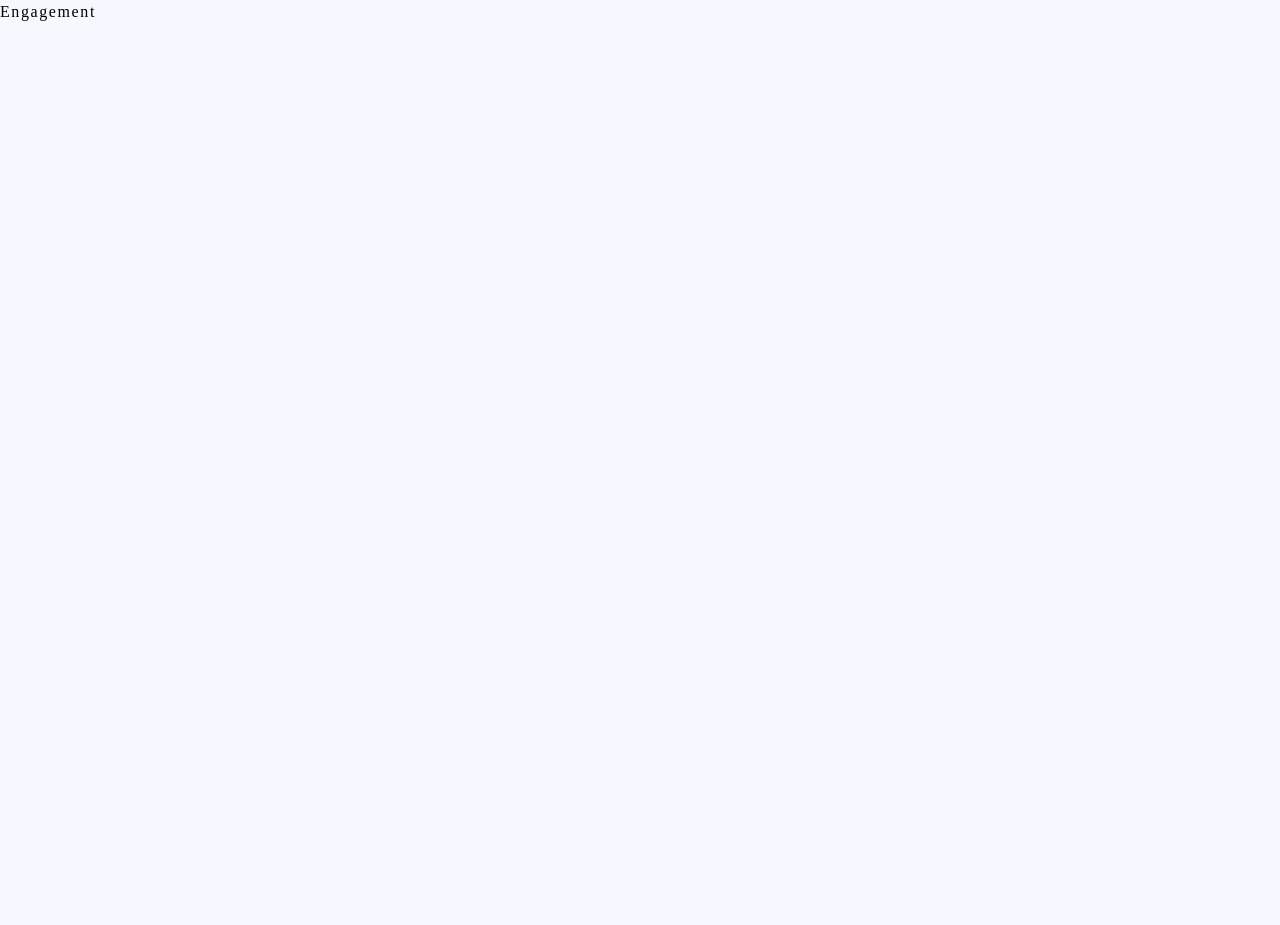
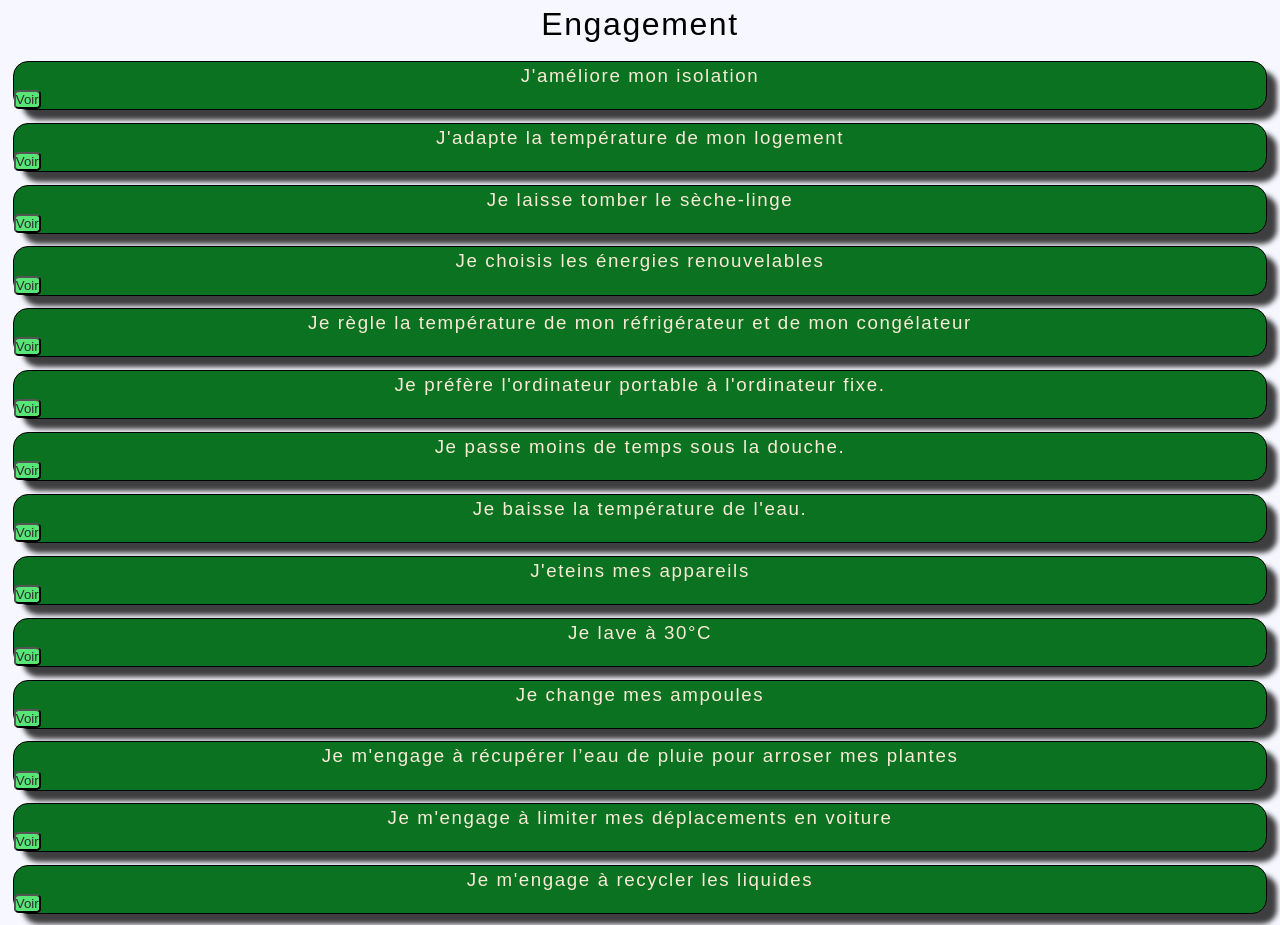
Before and after one commit to EtienneApi/A5thon-1, a React (Vite) app in the folder frontend/: page /engagement in a window 1280 px wide. Shown: the top 925 px of the page. Before the commit the page ends 800 px from the top, so only its background shows below. Built offline with nearby package versions, Linux system fonts and the light colour scheme.

Commit message:
ajout de cards, btn, css

```diff
--- /dev/null
+++ b/frontend/src/CSS/engagement.css
@@ -0,0 +1,26 @@
+.cards {
+    display:block;
+    background-color: #0B7222;
+    flex: 1 1;
+    border: 1px solid black;
+    border-radius: 15px;
+    margin: 1%;
+    box-shadow: 10px 10px 5px 0px rgb(0 0 0 / 75%);
+
+}
+h2, h3{
+    text-align: center;
+    color: antiquewhite;
+}
+h1{
+    text-align: center;
+}
+.btn-green{
+    border-radius: 20%;
+    background-color: #57e576;
+    color: rgb(45, 44, 44);
+}
+.btn{
+    display: flex;
+    align-items: center;
+}
--- /dev/null
+++ b/frontend/src/Data/engagementData.js
@@ -0,0 +1,151 @@
+// Data for the engagement page !
+
+const engagementData = [
+  {
+    id: 1,
+    text: "J'améliore mon isolation",
+    likes: 132,
+    engage: false,
+    category: "Facile",
+    explication:
+      "En veillant à bien fermer portes et fenêtres et à optimiser votre isolation thermique, vous réduirez drastiquement les deperditions de chaleurs.",
+  },
+  {
+    id: 2,
+    text: "J'adapte la température de mon logement",
+    likes: 589,
+    engage: false,
+    category: "Facile",
+    explication:
+      "Ne surchauffez pas trop en hiver et réduisez au maximum l'air conditionné en été pour économiser l'électricité. Parfois il suffit de mettre un pull de plus ou de l'enlever suivant la saison pour se entir bien. Que ce soit en hiver ou en été, on a souvent tendance à en faire trop. Inutile de mettre le chauffage à fond dans votre chambre sachant que la température idéale se situe vers 17°C. En hiver, baisser la température de votre chauffage de 1°C et vous pourrez déjà constater la différence sur votre facture. En été, c’est la même chose. Si vous utilisez une climatisation, ne mettez pas trop froid. En plus de risquer d’attraper un rhume si vous sortez pendant la canicule après être resté dans une maison fraîche, votre facture sera aussi salée qu’en hiver. Et pour éviter les déperditions de chaleur, n’oubliez pas de baissez les volets.",
+  },
+  {
+    id: 3,
+    text: "Je laisse tomber le sèche-linge",
+    likes: 2865,
+    engage: false,
+    category: "Facile",
+    explication:
+      "Etendez votre linge dehors si vous le pouvez, plutôt que d'utiliser l'énergie mécanique pour un même résultat. Le vent et le soleil sont gratuit et n'émettent pas de CO2.",
+  },
+  {
+    id: 4,
+    text: "Je choisis les énergies renouvelables",
+    likes: 101,
+    engage: false,
+    category: "Facile",
+    explication:
+      "Dans la mesure du possible, optez pour un fournisseur d'électricité ou de gaz qui privilégie les énergies renouvelables.",
+  },
+  {
+    id: 5,
+    text: "Je règle la température de mon réfrigérateur et de mon congélateur",
+    likes: 7,
+    engage: false,
+    category: "Facile",
+    explication:
+      "Je ne règle pas mes appareils plus froids qu'il ne faut. J'économise de l'energie en conservant un réfrigérateur entre 2 et 4°C et votre congélateur à -18°C.",
+  },
+  {
+    id: 6,
+    text: "Je préfère l'ordinateur portable à l'ordinateur fixe.",
+    likes: 6,
+    engage: false,
+    category: "Facile",
+    explication:
+      "Un ordinateur fixe utilise plus d'énergie qu'un portable. Optez pour le moins énergivore si possible",
+  },
+  {
+    id: 7,
+    text: "Je passe moins de temps sous la douche.",
+    likes: 6,
+    engage: false,
+    category: "Facile",
+    explication:
+      "En passant de huit à quatre minutes de douche quotidienne, vous économisez plpus de 350 kg de CO2 par an",
+  },
+  {
+    id: 8,
+    text: "Je baisse la température de l'eau.",
+    likes: 85,
+    engage: false,
+    category: "Facile",
+    explication:
+      "Installez un mitigeur pour réduire le débit d'eau et baissez la température générale de l'eau chaude pour faire de belles économies",
+  },
+  {
+    id: 9,
+    text: "J'eteins mes appareils",
+    likes: 1268,
+    engage: false,
+    category: "Facile",
+    explication:
+      "Eteignez vos appareils dès que vous ne les utilisez pas et ne les laissez pas en veille, ce qui utilise encore beaucoup d'energie.",
+  },
+  {
+    id: 10,
+    text: "Je lave à 30°C",
+    likes: 12502,
+    engage: false,
+    category: "Facile",
+    explication:
+      "Lavez votre linge à 30°C plutôt qu'à 40°C et faites 38% d'économie d'énergie. A 20°C, vous économisez 62% d'énergie. Les Anglais ont calculé qu'à raison de 4 machines par semaine par foyer, si tout le Royaume-Unis passait de 40°C à 30°C cela reviendrait à mettre 400 000 voitures à l'arrêt.",
+  },
+  {
+    id: 11,
+    text: "Je change mes ampoules",
+    likes: 150000,
+    engage: false,
+    category: "Facile",
+    explication:
+      "Les ampoules LED peuvent vous faire économiser jusqu'à 85% d'énergie. Elles ont une durée de vie 25 fois supérieure aux ampoules classiques et coûtent finalement moins cher.",
+  },
+
+  {
+    id: 17,
+    text: "Je m'engage à récupérer l’eau de pluie pour arroser mes plantes  ",
+    likes: 97,
+    engage: false,
+    category: "Expert",
+    explication:
+      "De plus en plus de Français adoptent des récupérateurs de eaux de pluie. Pourquoi ? Environ 45% de l’eau utilisée au quotidien ne doit pas forcément être potable (arroser les plantes, laver la voiture…). Avec un récupérateur, vous pourrez utiliser cette eau propre pour ces tâches-là. Et sans débourser un centime d’eau. Si le prix d’achat est élevé (entre 2000 et 2500€ pour une cuve de 5000 litres, vous pouvez en trouvez des moins cher sur Le Bon Coin, chez des particuliers qui publient des annonces en ligne ou alors lors de soldes/fin de série/liquidations.",
+  },
+  {
+    id: 19,
+    text: "Je m'engage à limiter mes déplacements en voiture  ",
+    likes: 400,
+    engage: false,
+    category: "Expert",
+    explication:
+      "Difficile de prendre autre chose que la voiture lorsque vous habitez en pleine campagne et que le commerce le plus proche est à plusieurs kilomètres. Mais il reste toutefois possible d’agir à sa propre échelle et limiter la pollution. Covoiturage, transports en commun, se mettre à la marche ou au vélo électrique sont des gestes qui ont leur importance. On estimerait à 135 000 le nombre de passagers par jour en covoiturage en France (sur de longues distances). Chaque geste compte. De même, si vous partez en vacances, privilégiez le train à l’avion. En plus de consommer nettement moins, vous pourrez admirer le paysage des régions que vous traversez. C’est toujours plus sympa que des nuages pendant 1 heure !",
+  },
+  {
+    id: 20,
+    text: "Je m'engage à recycler les liquides  ",
+    likes: 79,
+    engage: false,
+    category: "Expert",
+    explication:
+      "Comme pour les toilettes, ne videz surtout pas vos déchets liquides dans l’évier : produits ménagers, solvants, huile de vidange, huile de friteuse… Pour les recycler, mettrez-les dans des bouteilles et amenez-les en déchetterie.",
+  },
+  {
+    id: 21,
+    text: "Je m'engage à recycler autant que possible   ",
+    likes: 108,
+    engage: false,
+    category: "Expert",
+    explication:
+      "Aujourd'hui, tout ou presque peut être recycler ou détourner. Au lieu de jeter quelque chose, trouvez-lui une nouvelle fonctionne. Un pot en verre peut devenir un pot à confiture maison ou alors une bougie, un vêtement déchiré peut être découpé et servir de torchon pour les vitres ou pour nettoyer votre voiture. Ou un vieux meuble peut être modernisé avec un coup de peinture… ",
+  },
+  {
+    id: 22,
+    text: "Je m'engage à récupérer les invendus   ",
+    likes: 7,
+    engage: false,
+    category: "Expert",
+    explication:
+      "Trop d’aliments sont jetés parce qu’ils n’ont pas été vendus dans chez les grands distributeurs. Que ce soient des « légumes moches », des produits en date limite de consommation ou encore des sandwichs invendus, certaines applications comme Too Good To Go vous permettent de récupérer à bas prix les invendus et de faire de vraies affaires. Une solution efficace pour lutter contre le gaspillage, tout en faisant des économies.",
+  },
+];
+
+export default engagementData;
--- /dev/null
+++ b/frontend/src/components/CardEngagement.jsx
@@ -0,0 +1,20 @@
+import React from "react";
+// import engagementData from "../Data/engagementData";
+import EnSavoirPlus from "../components/EnSavoirPlus";
+import "../CSS/engagement.css";
+
+function CardEngagement({ list }) {
+  // const [selection, setSelection] = useState(engagementData);
+  return (
+    <div className="cards">
+      <div className="text">
+        <h3>{list.text}</h3>
+      </div>
+      <div className="explication">
+        <EnSavoirPlus />
+      </div>
+    </div>
+  );
+}
+
+export default CardEngagement;
--- /dev/null
+++ b/frontend/src/components/EnSavoirPlus.jsx
@@ -0,0 +1,31 @@
+import React, { useState } from "react";
+import "../CSS/engagement.css";
+
+function EnSavoirPlus({ list }) {
+  const [activ, setActive] = useState(false);
+
+  return (
+    <div>
+      <div className="btn">
+        <button
+          className={activ ? "btn-red " : "btn-green"}
+          onClick={() => setActive(!activ)}
+        >
+          Voir
+        </button>
+      </div>
+      <div>
+        {activ ? (
+          <div>
+            <h6>Plus de détails</h6>
+            <p>{list.explication}</p>
+          </div>
+        ) : (
+          ""
+        )}
+      </div>
+    </div>
+  );
+}
+
+export default EnSavoirPlus;
--- a/frontend/src/pages/Engagement.jsx
+++ b/frontend/src/pages/Engagement.jsx
@@ -1,7 +1,21 @@
 import React from "react";
 
+import CardEngagement from "../components/CardEngagement";
+import DataE from "../Data/engagementData";
+import "../CSS/engagement.css";
+
 function Engagement() {
-  return <div>Engagement</div>;
+  return (
+    <div>
+      <h1>Engagement</h1>
+      {/* <CardEngagement /> */}
+      <div className="cardContainer">
+        {DataE.map((list) => (
+          <CardEngagement key={list.id} list={list} />
+        ))}
+      </div>
+    </div>
+  );
 }
 
 export default Engagement;
--- a/frontend/src/pages/Home.jsx
+++ b/frontend/src/pages/Home.jsx
@@ -1,9 +1,12 @@
 import React from "react";
+import CardEngagement from "../components/CardEngagement";
+import engagementData from "../Data/engagementData";
 
 function Home() {
   return (
     <header className="App-header">
       <button type="submit">click</button>
+      <CardEngagement text={engagementData.text} />
     </header>
   );
 }
```
